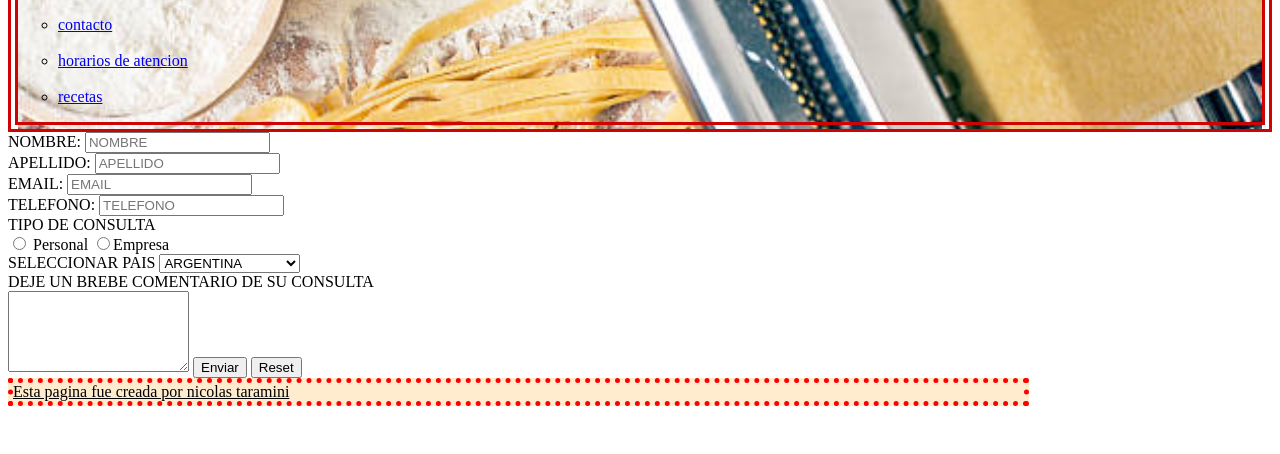
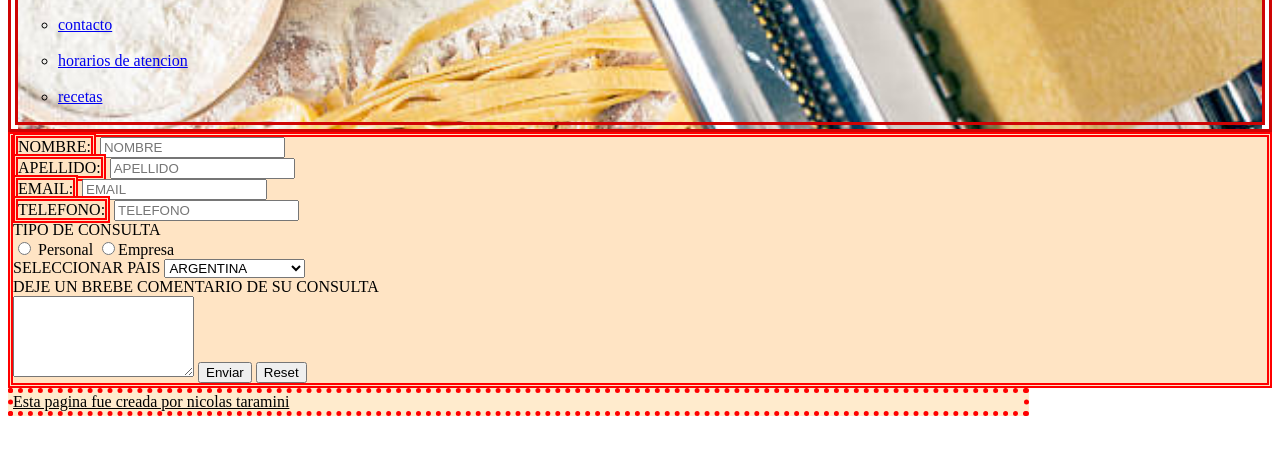
Before and after one commit to nicolastaramini/tarea5, a plain HTML site: page contacto.html in a window 1280 px wide. Shown: the part 222-676 px from the top of the page. Drawn offline with Linux system fonts and the light colour scheme.

Commit message:
Add files via upload

```diff
--- a/contacto.html
+++ b/contacto.html
@@ -29,18 +29,22 @@
      </ul>
      </nav>
      </header>
-<form action="#" method="GET" >
-    <label for="usu">NOMBRE:</label class="formulario">
+
+     <form class="formulario" action="#" method="GET" >
+     <label class="formulario" for="usu">NOMBRE:</label >
 
      <input type="text" placeholder="NOMBRE" id="usu"required>
      <br>
-<label for="apellido">APELLIDO:</label>
+
+     <label class="formulario" for="apellido">APELLIDO:</label>
      <input type="text" placeholder="APELLIDO" id="apellodo"required>
      <br>
-<label for="email">EMAIL:</label>
+
+     <label class="formulario"for="email">EMAIL:</label>
      <input type="tex" placeholder="EMAIL" id="email"required>
       <br>
-<label for="telefono">TELEFONO:</label>
+
+      <label class="formulario"for="telefono">TELEFONO:</label>
      <input type="tel"placeholder="TELEFONO" id="TELEFONO"required>
      <br>
       TIPO DE CONSULTA
--- a/css/style.css
+++ b/css/style.css
@@ -1,26 +1,34 @@
-.tabladeatencion{color: blue;font-size: 25px;background-color: cadetblue;}
+.tabladeatencion{color: blue;font-size: 25px;
+    background-color: cadetblue;}
 /*cambio de color y tamaño a los dias */
+
 .horario{color: blue;background-color: cyan;}
+
 .horarios{color:blueviolet;background-color: brown;font-family: monospace;font-size: 25px;}
 /*cambio de color y fuente al h1 de la tabla*/
+
 header{background-image:url('../imagenes/ravioles.jpg');
 background-size:cover;background-repeat: no-repeat;
 border-style: double; border-width:10px;
 border-color: rgb(206, 4, 4);}
+
 footer{background-color: blanchedalmond;
 border-style: dotted; border-width: 5px;
 border-color: red;width: 80%;}
+
 main{background-color: bisque;
 border-style: dotted;border-width: 5px;
 border-color: red;
 width: 70%;}
+
 aside{background-color:antiquewhite;
 border-style: dotted;border-width: 5px;
 border-color: red;width: 35%;}
 
 .menu{list-style:circle;}
 
-.formilario{border-style: inherit;border-width: 5px;}
+.formulario{background-color: bisque;
+    border-style:double;border-width: 5px;
+border-color: red;}
+
 .fondo{background-color: bisque;}
-
-.titulo{margin:50%;}
```
Also changed, not shown: horarios de atencion.html (indentation only). Lines whose indentation alone changed are shown as unchanged.
